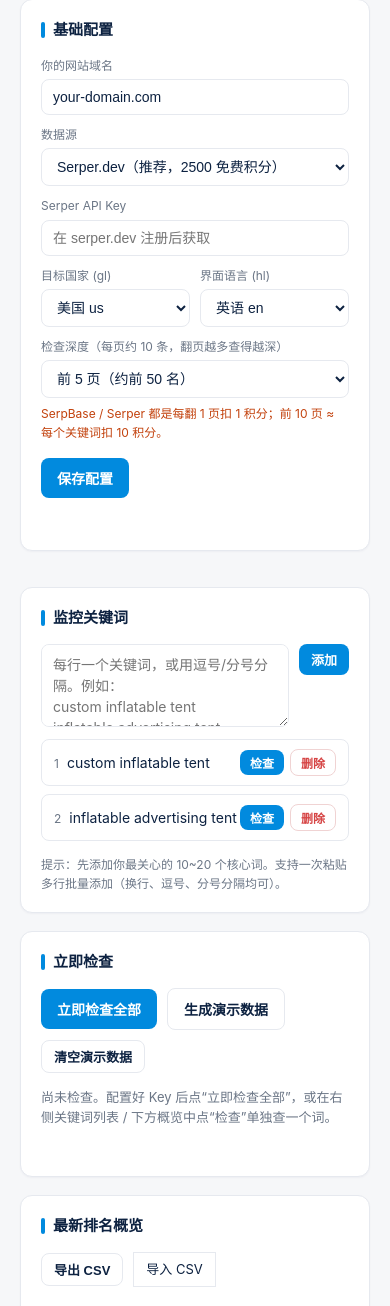
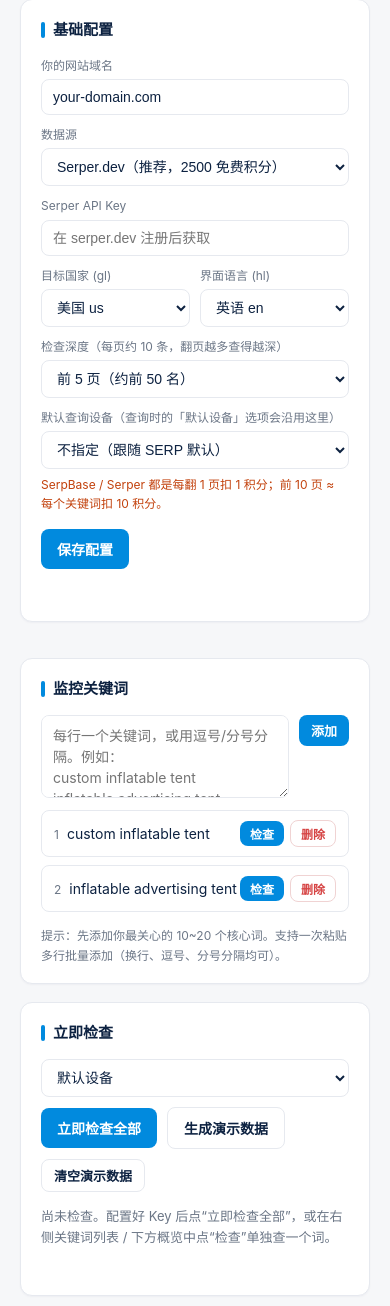
Before and after one commit to kevinallen1983/google-rank-tracker, a Flask app: page / in a window 390 px wide. Shown: the part 121-1427 px from the top of the page. Run offline with Flask 3, Linux system fonts and the light colour scheme; data comes from the database, SQL or seed files in the repository; data that the repository does not hold is empty.

Commit message:
feat: per-query device selection (desktop / mobile)
- serp_client.check_rank() accepts device param, overriding global serp.device
- /api/check reads device from request body and passes it through
- UI: add 'default / desktop / mobile' selector in 立即检查 area (affects
  both batch and single-keyword checks) and a default-device option in
  basic config (persisted via saveConfig)
- Verified: desktop=#10, mobile=#20 for same keyword, default=SERP default

```diff
--- a/app.py
+++ b/app.py
@@ -188,6 +188,7 @@ def api_check():
 
     data = request.get_json(silent=True) or {}
     keyword_filter = data.get("keyword")
+    device = data.get("device")
 
     rank_db.init_db()
     rank_db.seed_keywords(cfg.get("keywords", []))
@@ -207,6 +208,7 @@ def api_check():
                 provider=provider,
                 max_results=max_pages * 10,
                 max_pages=max_pages,
+                device=device,
             )
             pos = res.get("rank")
             url = res.get("found_url")
--- a/serp_client.py
+++ b/serp_client.py
@@ -223,13 +223,15 @@ def _get_provider(cfg, name=None):
     return cls(cfg)
 
 
-def check_rank(keyword, domain=None, provider=None, max_results=100, max_pages=None):
+def check_rank(keyword, domain=None, provider=None, max_results=100, max_pages=None, device=None):
     """查询 keyword 在指定 domain 的排名。
 
     参数：
       max_results: 最多检查多少条结果（向后兼容）
       max_pages: 用户选择的"前 N 页"；优先用此值控制 Serper/SerpBase 的实际请求页数。
                  若未传，则按 max_results 折算（每页约 10 条）。
+      device: 设备类型，"desktop"（电脑端）/"mobile"（移动端）/"default"（按全局配置）。
+              传入后会覆盖 config 中的 serp.device，实现单关键词/单次查询单独指定设备。
 
     返回 dict：
     {
@@ -248,6 +250,9 @@ def check_rank(keyword, domain=None, provider=None, max_results=100, max_pages=N
         max_pages = max(1, (max_results + 9) // 10)
 
     cfg = _load_config()
+    # 单查询设备覆盖：传入的 device 优先生效，避免改动全局配置
+    if device and device != "default":
+        cfg.setdefault("serp", {})["device"] = device
     domain = domain or cfg.get("domain", "")
     target = _normalize_domain(domain)
 
--- a/templates/index.html
+++ b/templates/index.html
@@ -146,6 +146,12 @@
         <option value="5" selected>前 5 页（约前 50 名）</option>
         <option value="10">前 10 页（约前 100 名）</option>
       </select>
+      <label>默认查询设备（查询时的「默认设备」选项会沿用这里）</label>
+      <select id="device_cfg">
+        <option value="default" selected>不指定（跟随 SERP 默认）</option>
+        <option value="desktop">电脑端</option>
+        <option value="mobile">移动端</option>
+      </select>
       <div class="hint" id="creditsHint" style="color:#c2410c">SerpBase / Serper 都是每翻 1 页扣 1 积分；前 10 页 ≈ 每个关键词扣 10 积分。</div>
       <div class="toolbar" style="margin-top:16px">
         <button class="btn-primary" onclick="saveConfig()">保存配置</button>
@@ -169,6 +175,11 @@
   <div class="card">
     <h2>立即检查</h2>
     <div class="toolbar">
+      <select id="device" title="查询设备：电脑端 / 移动端">
+        <option value="default" selected>默认设备</option>
+        <option value="desktop">电脑端</option>
+        <option value="mobile">移动端</option>
+      </select>
       <button class="btn-primary" id="checkBtn" onclick="runCheck()">立即检查全部</button>
       <button class="btn-ghost" onclick="loadDemo()">生成演示数据</button>
       <button class="btn-ghost btn-sm" onclick="clearDemo()">清空演示数据</button>
@@ -232,6 +243,7 @@ async function loadConfig(){
   $('gl').value = (c.serp&&c.serp.gl)||'us';
   $('hl').value = (c.serp&&c.serp.hl)||'en';
   $('max_pages').value = String((c.serp&&c.serp.max_pages)||5);
+  $('device_cfg').value = (c.serp&&c.serp.device)||'default';
   $('domBadge').textContent = c.domain||'未设置';
   onProviderChange();
 }
@@ -255,7 +267,8 @@ async function saveConfig(){
     domain:$('domain').value.trim(),
     provider:$('provider').value,
     gl:$('gl').value, hl:$('hl').value,
-    max_pages:parseInt($('max_pages').value,10)
+    max_pages:parseInt($('max_pages').value,10),
+    device:$('device_cfg').value
   };
   // 如果 key 输入框为空，就不发送 api_key，避免后端把已保存的 key 清空。
   if(apiKey){ body.api_key = apiKey; }
@@ -304,8 +317,9 @@ async function delKw(kw){
 async function runCheck(){
   const btn=$('checkBtn'); btn.disabled=true; btn.innerHTML='<span class="spinner"></span>检查中…';
   $('checkStatus').textContent='正在逐个查询谷歌排名，请稍候…'; $('checkStatus').className='status';
+  const device=$('device').value;
   try{
-    const r=await fetch('/api/check',{method:'POST',headers:{'Content-Type':'application/json'},body:JSON.stringify({})});
+    const r=await fetch('/api/check',{method:'POST',headers:{'Content-Type':'application/json'},body:JSON.stringify({device})});
     const j=await r.json();
     if(!j.ok){ $('checkStatus').textContent='检查失败：'+(j.msg||'未知错误'); $('checkStatus').className='status err'; }
     else{
@@ -323,8 +337,9 @@ async function runCheck(){
 async function checkSingleKw(kw, btn){
   btn.disabled=true; btn.innerHTML='<span class="spinner"></span>';
   const s=$('singleStatus'); s.textContent='正在查「'+kw+'」…'; s.className='status';
+  const device=$('device').value;
   try{
-    const r=await fetch('/api/check',{method:'POST',headers:{'Content-Type':'application/json'},body:JSON.stringify({keyword:kw})});
+    const r=await fetch('/api/check',{method:'POST',headers:{'Content-Type':'application/json'},body:JSON.stringify({keyword:kw, device})});
     const j=await r.json();
     if(!j.ok){ s.textContent='「'+kw+'」检查失败：'+(j.msg||'未知错误'); s.className='status err'; }
     else{
```
